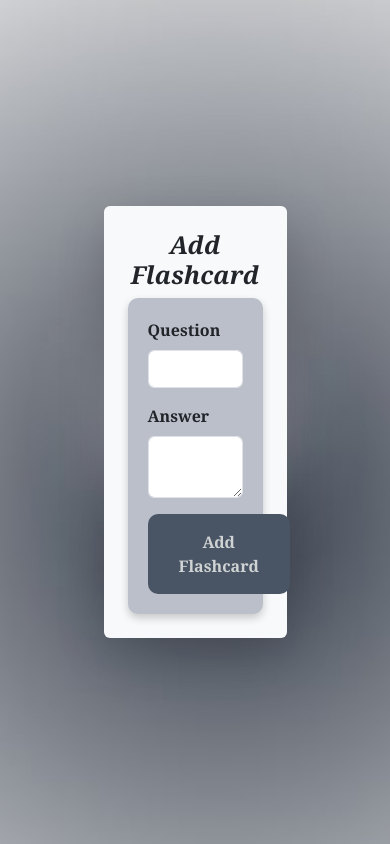
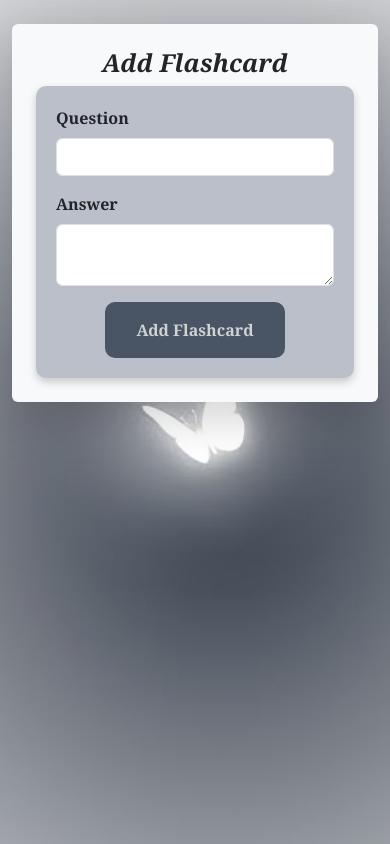
Before and after one commit to CodeWithErza/IT9a_FlashcardApp, a PHP site: page /views/add_flashcard.php in a window 390 px wide. Run offline with PHP 8.4, Linux system fonts and the light colour scheme.

Commit message:
Modify add and update pages to mobile screen responsiveness

```diff
--- a/views/add_flashcard.php
+++ b/views/add_flashcard.php
@@ -12,8 +12,9 @@
 </head>
 
 <body>
-  <div class="container form-container">
-    <div class="col-6 p-4 shadow-lg bg-light rounded">
+  <div class="container-fluid p-4">
+    <div class="row justify-content-center">
+      <div class="col-12 col-md-6 col-lg-4 p-4 shadow-lg bg-light rounded">
         <h2 class="fw-bold fst-italic text-center text-dark">Add Flashcard</h2>
         <form action="../handlers/add.php" method="POST" class="flashcard-form">
           <div class="mb-3">
@@ -30,5 +31,6 @@
         </form>
       </div>
     </div>
+  </div>
 </body>
 </html>
--- a/views/update_flashcard.php
+++ b/views/update_flashcard.php
@@ -30,8 +30,9 @@
     <script src="../statics/js/bootstrap.js"></script>
 </head>
 <body>
-    <div class="container form-container">
-        <div class="col-6 p-4 shadow-lg bg-light rounded">
+    <div class="container-fluid p-4">
+        <div class="row justify-content-center">
+            <div class="col-12 col-md-6 col-lg-4 p-4 shadow-lg bg-light rounded">
                 <h2 class="fw-bold fst-italic text-center text-dark">Update Flashcard</h2>
                 <form action="../handlers/update.php" method="POST">
                     <input type="hidden" name="id" value="<?= $flashcard['id'] ?>">
@@ -49,5 +50,6 @@
                 </form>
             </div>
         </div>
+    </div>
 </body>
 </html>
```
Lines whose indentation alone changed are shown as unchanged.
